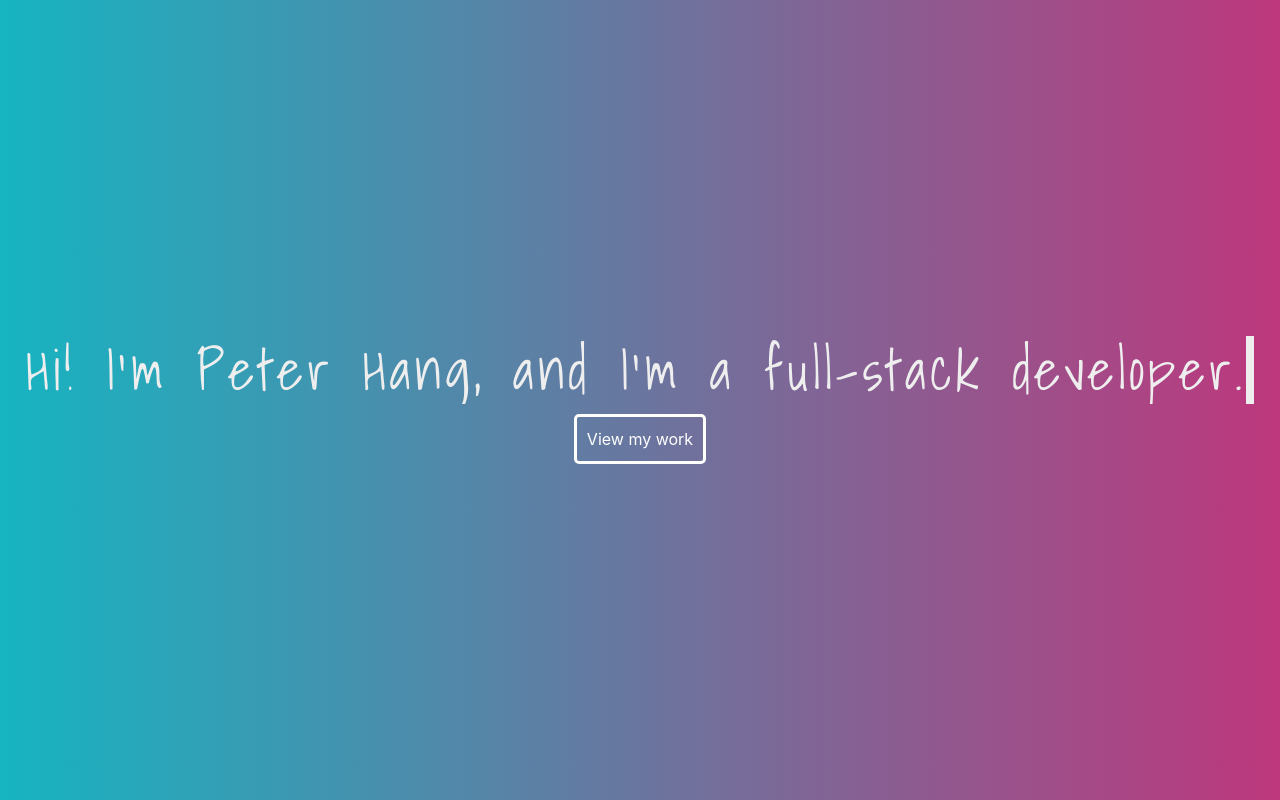
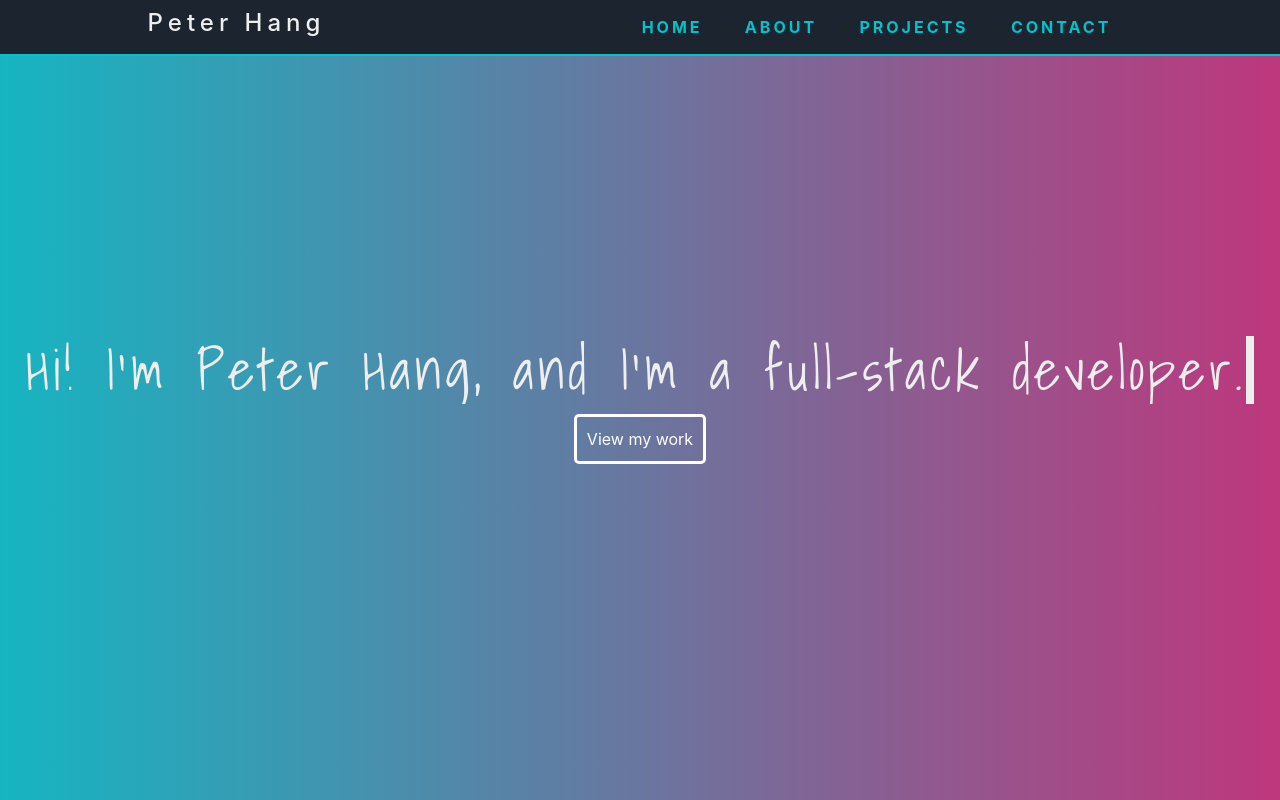
Before and after one commit to peterhangg/portfolio, a React (Create React App) app: page / in a window 1280 px wide. Shown: the top 800 px of the page. Built offline with nearby package versions, Linux system fonts and the light colour scheme.

Commit message:
added a navbar

```diff
--- a/src/App.js
+++ b/src/App.js
@@ -5,10 +5,12 @@ import About from "./components/About/About";
 import Projects from "./components/Projects/Projects";
 import Contact  from "./components/Contact/Contact";
 import Footer from "./components/Footer/Footer";
+import NavBar from "./components/NavBar/NavBar";
 
 function App() {
   return (
     <div className="App">
+      <NavBar />
       <Home />
       <About />
       <Projects />
--- /dev/null
+++ b/src/components/NavBar/NavBar.js
@@ -0,0 +1,26 @@
+import React from 'react'
+import "./NavBar.scss"
+
+export default function NavBar() {
+  return (
+    <nav id="NavBar">
+      <div className="logo">
+          <h4>Peter Hang</h4>
+      </div>
+      <ul className="nav-links">
+        <li>
+          <a href="#Home">HOME</a>
+        </li>
+        <li>
+          <a href="#About">ABOUT</a>
+        </li>
+        <li>
+          <a href="#Projects">PROJECTS</a>
+        </li>
+        <li>
+          <a href="#Contact">CONTACT</a>
+        </li>
+      </ul>
+    </nav>
+  )
+}
--- /dev/null
+++ b/src/components/NavBar/NavBar.scss
@@ -0,0 +1,60 @@
+@import "../../variables";
+
+nav {
+  display: flex;
+  justify-content: space-around;
+  align-items: center;
+  min-height: 7vh;
+  background-color: $black-navy;
+  position: fixed;
+  top: 0;
+  width: 100%;
+  z-index: 1;
+  border-bottom: solid $teal 2px;
+
+}
+
+.logo {
+  color: $white;
+  letter-spacing: 5px;
+  font-size: 2em;
+  margin-bottom: 0px;
+}
+
+.nav-links {
+  display: flex;
+  justify-content: space-around;
+  align-items: center;
+  width: 40%;
+  margin-bottom: 0px;
+  padding-left: 0px;
+}
+
+.nav-link li {
+  list-style: none;
+}
+
+.nav-links a {
+  text-decoration: none;
+  color: $teal;
+  font-weight: bold;
+  letter-spacing: 3px;
+}
+
+.nav-links a:hover {
+  color: $magenta;
+}
+@media screen and (max-width:1024px) {
+  .nav-links{
+    width: 60%;
+  }
+}
+
+@media screen and (max-width:768px) {
+  .nav-links{
+    width: 100%;
+  }
+  .logo {
+    display: none;
+  }
+}
--- a/src/components/Projects/Projects.js
+++ b/src/components/Projects/Projects.js
@@ -5,7 +5,7 @@ import ProjectCards from "./ProjectCards";
 
 export default function Projects() {
   return (
-    <section id="project">
+    <section id="Projects">
       <h1 className="heading animated slideInLeft">PROJECTS</h1>
       <p className="underline animated fadeInLeft delay-1s"></p>
       <ProjectCards />
--- a/src/components/Projects/Projects.scss
+++ b/src/components/Projects/Projects.scss
@@ -1,3 +1,3 @@
-#project {
+#Projects {
   height: 100vh;
 }
```
